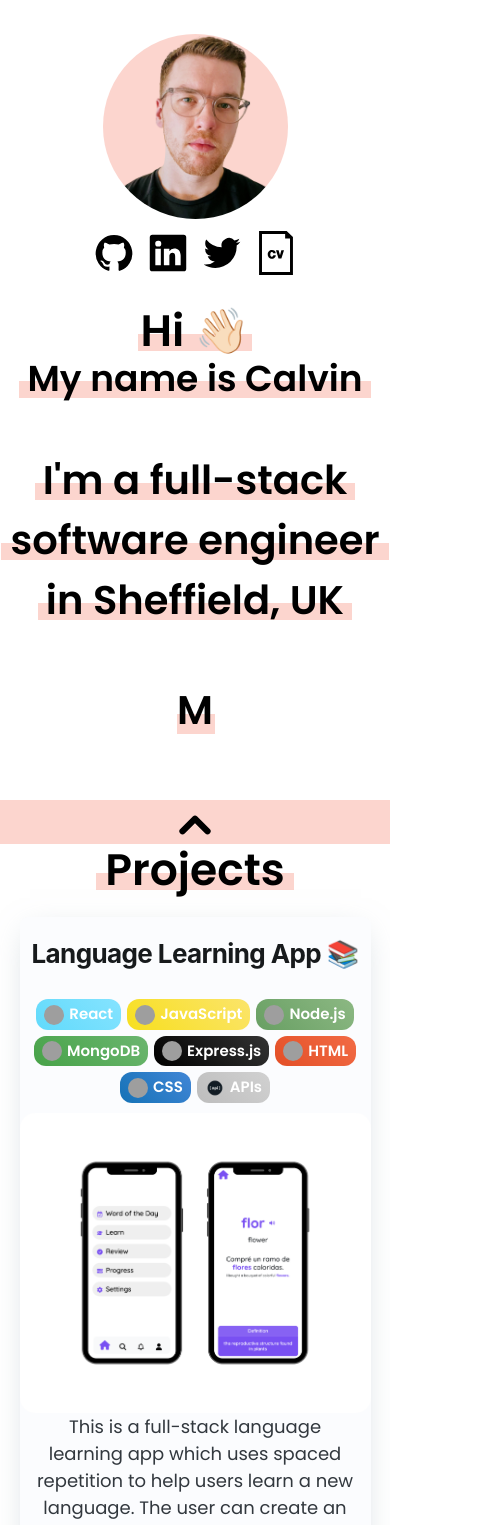
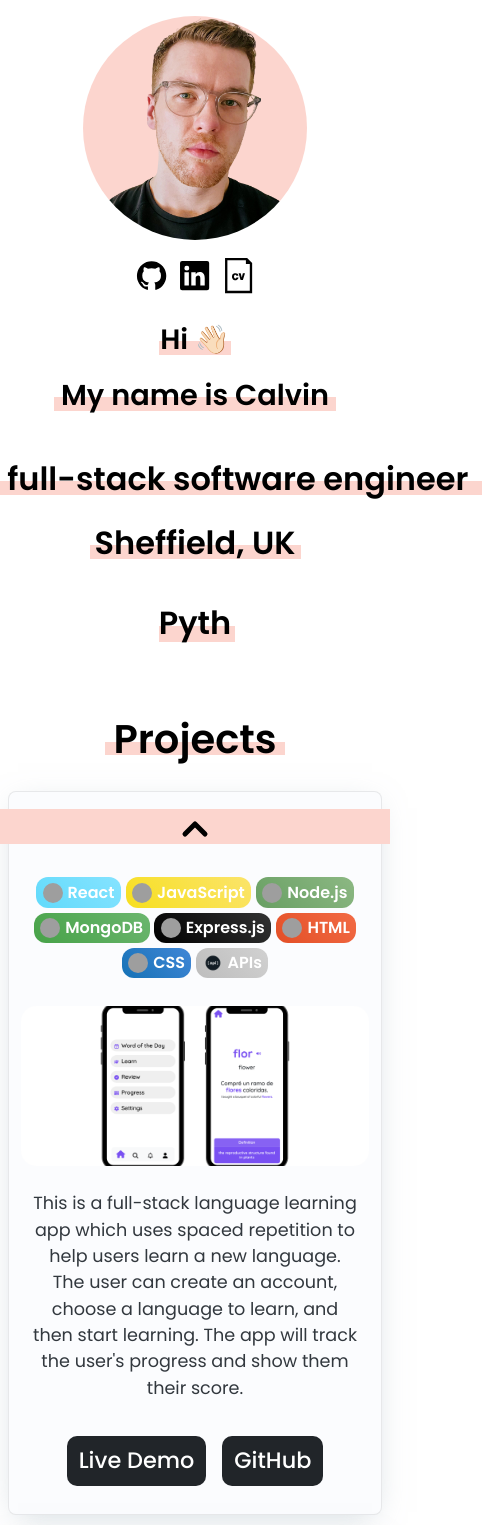
Before and after one commit to CodeByCalvin/Calvin-Merry-Dev, a React (Vite) app: page / in a window 390 px wide. Shown: the top 1525 px of the page, 482 px wide, since content can reach past the window. Built offline with nearby package versions, Linux system fonts and the light colour scheme; grey boxes are pictures that could not be loaded.

Commit message:
Update the desktop and mobile styling, change oreintation of cards, fix bugs

```diff
--- a/src/App.css
+++ b/src/App.css
@@ -4,13 +4,14 @@
 
 .container {
   max-width: 100vw;
-  min-height: 100vh;
+  min-height: auto;
   margin: 0 auto;
-  padding: 1rem;
+  padding: 4rem 2rem 2rem 2rem;
   display: flex;
   align-items: center;
   flex-direction: column;
-  justify-content: center;
+  justify-content: flex-start;
+  gap: 0;
 }
 
 :root {
@@ -36,4 +37,17 @@ body {
   color: var(--primary-color-black);
   line-height: 1;
   font-weight: 400;
+  overflow-x: hidden;
 }
+
+@media (max-width: 768px) {
+  html {
+    font-size: 50%;
+  }
+
+  .container {
+    padding: 2rem 1rem;
+    min-height: auto;
+    justify-content: flex-start;
+  }
+}
--- a/src/components/Home.jsx
+++ b/src/components/Home.jsx
@@ -47,22 +47,7 @@ export default function Home() {
                 </svg>
               </button>
             </a>
-            <a
-              href="https://www.twitter.com/CodeByCalvin"
-              target="_blank"
-              rel="noopener noreferrer"
-            >
-              <button className="social-link">
-                <svg
-                  xmlns="http://www.w3.org/2000/svg"
-                  data-name="Layer 1"
-                  viewBox="0 0 24 24"
-                  id="twitter"
-                >
-                  <path d="M22,5.8a8.49,8.49,0,0,1-2.36.64,4.13,4.13,0,0,0,1.81-2.27,8.21,8.21,0,0,1-2.61,1,4.1,4.1,0,0,0-7,3.74A11.64,11.64,0,0,1,3.39,4.62a4.16,4.16,0,0,0-.55,2.07A4.09,4.09,0,0,0,4.66,10.1,4.05,4.05,0,0,1,2.8,9.59v.05a4.1,4.1,0,0,0,3.3,4A3.93,3.93,0,0,1,5,13.81a4.9,4.9,0,0,1-.77-.07,4.11,4.11,0,0,0,3.83,2.84A8.22,8.22,0,0,1,3,18.34a7.93,7.93,0,0,1-1-.06,11.57,11.57,0,0,0,6.29,1.85A11.59,11.59,0,0,0,20,8.45c0-.17,0-.35,0-.53A8.43,8.43,0,0,0,22,5.8Z"></path>
-                </svg>
-              </button>
-            </a>
+
             <a
               href="https://www.dropbox.com/scl/fi/8o4ov6gkshljwxgpbfa68/Calvin-Merry-CV.pdf?rlkey=s8g128hnsb5yy7smdzmvgo4zp&dl=0"
               target="_blank"
@@ -95,14 +80,14 @@ export default function Home() {
         </Col>
       </Row>
 
-      <Row className="align-items-end">
+      <Row className="align-items-end" style={{ marginBottom: "10rem" }}>
         <Col xs={12} className="text-container main-paragraph">
           <div className="text-with-box">
             <div
               className="body-text nowrap"
               style={{ fontSize: "4rem", whiteSpace: "nowrap" }}
             >
-              I'm a full-stack
+              I'm a full-stack software engineer
             </div>
             <div className="coloured-box" style={{ width: "105%" }}></div>
           </div>
@@ -111,16 +96,7 @@ export default function Home() {
               className="body-text"
               style={{ fontSize: "4rem", whiteSpace: "nowrap" }}
             >
-              software engineer
-            </div>
-            <div className="coloured-box" style={{ width: "105%" }}></div>
-          </div>
-          <div className="text-with-box">
-            <div
-              className="body-text"
-              style={{ fontSize: "4rem", whiteSpace: "nowrap" }}
-            >
-              in Sheffield, UK
+              Sheffield, UK
             </div>
             <div className="coloured-box" style={{ width: "105%" }}></div>
           </div>
@@ -138,15 +114,19 @@ export default function Home() {
               sequence={[
                 "React",
                 700,
+                "Typescript",
+                700,
                 "Javascript",
                 700,
-                "Express.js",
+                "Python",
                 700,
-                "MongoDB",
+                "Django",
                 700,
-                "Node.js",
+                "Azure DevOps",
                 700,
-                "HTML/CSS",
+                "Terraform",
+                700,
+                "Playwright",
                 700,
               ]}
               style={{
--- a/src/components/ProjectCard.jsx
+++ b/src/components/ProjectCard.jsx
@@ -18,29 +18,32 @@ export default function ProjectCard({ projects }) {
     projectIncomplete,
   } = projects;
   return (
-    <Box sx={{ minHeight: 350 }}>
+    <Box sx={{
+      width: '100%',
+      minHeight: 700
+    }}>
       <Card
         className={projectIncomplete ? "blur-card" : null}
         variant="outlined"
         sx={(theme) => ({
           width: "100%",
+          height: "100%",
+          minHeight: 700,
           display: "flex",
-          justifyContent: "center",
+          justifyContent: "flex-start",
           alignItems: "center",
-          gridColumn: "span 2",
           flexDirection: "column",
-          flexWrap: "wrap",
-          border: "none",
+          border: "1px solid rgba(0, 0, 0, 0.08)",
           boxShadow: "0 7px 30px -10px rgba(150,170,180,0.5)",
           overflow: "hidden",
-          padding: "2rem 0rem 2rem 0rem",
-          gap: "clamp(0px, (100% - 360px + 32px) * 999, 16px)",
-          transition: "transform 0.3s, border 0.3s",
+          padding: "2rem 1.5rem",
+          gap: "1.5rem",
+          transition: "transform 0.3s, border 0.3s, box-shadow 0.3s",
           "&:hover": {
-            borderColor: theme.vars.palette.primary.outlinedHoverBorder,
+            borderColor: "rgba(0, 0, 0, 0.15)",
             transform: "translateY(-2px)",
+            boxShadow: "0 12px 40px -10px rgba(150,170,180,0.6)",
           },
-          "& > *": { minWidth: "clamp(0px, (360px - 100%) * 999,100%)" },
         })}
       >
         <div>
--- a/src/components/Projects.jsx
+++ b/src/components/Projects.jsx
@@ -153,12 +153,12 @@ export default function Projects() {
 
   return (
     <div className="projects">
+      <div className="text-with-box">
+        <div className="intro-text">Projects</div>
+        <div className="coloured-box" style={{ width: "110%" }}></div>
+      </div>
+
       <div className="projects-container">
-        <div className="text-with-box">
-          <div className="intro-text">Projects</div>
-          <div className="coloured-box" style={{ width: "110%" }}></div>
-        </div>
-
         {projects.map((project) => {
           return <ProjectCard key={project.title} projects={project} />;
         })}
--- a/src/css/home.css
+++ b/src/css/home.css
@@ -70,7 +70,7 @@ Spacing System (px):
 .links-container {
   display: flex;
   justify-content: center;
-  margin-bottom: 2.8rem;
+  margin-bottom: 4rem;
   gap: 1rem;
 }
 
@@ -96,6 +96,7 @@ Spacing System (px):
   display: flex;
   text-align: center;
   justify-content: center;
+  margin-bottom: 2rem;
 }
 
 .coloured-box-project {
@@ -109,11 +110,11 @@ Spacing System (px):
   object-fit: cover;
   object-position: center;
   margin-bottom: 1rem;
-  margin-top: -12rem;
+  margin-top: 0;
 }
 
 .row-mb {
-  margin-bottom: 5rem;
+  margin-bottom: 4rem;
 }
 
 .text-container {
@@ -123,9 +124,9 @@ Spacing System (px):
 }
 
 .intro-text {
-  font-size: 4.4rem;
+  font-size: 4.8rem;
   font-weight: 600;
-  line-height: 1.2;
+  line-height: 1.4;
 }
 
 .body-text {
@@ -135,7 +136,7 @@ Spacing System (px):
 }
 
 .main-paragraph {
-  margin-bottom: 6rem;
+  margin-bottom: 5rem;
 }
 
 .scroll-down-btn {
@@ -156,3 +157,31 @@ Spacing System (px):
   font-weight: 400;
   line-height: 1.2;
 }
+
+@media (max-width: 768px) {
+  .profile-picture {
+    margin-top: 0;
+    width: 60%;
+    margin-bottom: 2rem;
+  }
+
+  .row-mb {
+    margin-bottom: 3rem;
+  }
+
+  .links-container {
+    margin-bottom: 3rem;
+  }
+
+  .intro-text {
+    font-size: 3.5rem;
+  }
+
+  .body-text {
+    font-size: 3rem;
+  }
+
+  .main-paragraph {
+    margin-bottom: 3rem;
+  }
+}
--- a/src/css/projectCard.css
+++ b/src/css/projectCard.css
@@ -3,15 +3,19 @@
   line-height: 1.5;
   text-align: center;
   max-width: 35rem;
-  margin-bottom: 2rem;
+  margin-bottom: auto;
   padding: 0rem 1.4rem 1.4rem 1.4rem;
+  overflow: hidden;
+  flex-grow: 1;
 }
 
 .project-img {
   width: 100%;
-  height: 30rem;
+  height: 20rem;
   object-fit: cover;
   border-radius: 15px;
+  flex-shrink: 0;
+  margin-bottom: 1.5rem;
 }
 
 .btn-content {
@@ -23,6 +27,7 @@
 .tech-stack-container {
   width: 35rem;
   padding: 1rem;
+  margin-bottom: 1rem;
 }
 
 .tech-logo {
@@ -36,7 +41,8 @@
 .cta-group {
   display: flex;
   gap: 2rem;
-  margin-bottom: 2rem;
+  margin-bottom: 0;
+  margin-top: auto;
   justify-content: center;
 }
 
@@ -82,3 +88,35 @@
 .blur-card .card-title {
   filter: none;
 }
+
+@media (max-width: 768px) {
+  .description {
+    font-size: 2.2rem;
+    max-width: 100%;
+  }
+
+  .tech-stack-container {
+    width: 100%;
+  }
+
+  .tech-btn {
+    font-size: 2rem !important;
+  }
+
+  .tech-logo {
+    width: 2.5rem !important;
+    height: 2.5rem !important;
+  }
+
+  .btn-card-cta {
+    font-size: 2.8rem;
+  }
+
+  .MuiTypography-h2 {
+    font-size: 3.2rem !important;
+  }
+
+  .MuiLink-root {
+    font-size: 3.2rem !important;
+  }
+}
--- a/src/css/projects.css
+++ b/src/css/projects.css
@@ -1,17 +1,51 @@
 .projects {
+  width: 100%;
+  padding: 2rem 0;
   display: flex;
   flex-direction: column;
   align-items: center;
-  justify-content: center;
+}
+
+.projects .text-with-box {
+  margin-bottom: 8rem;
+}
+
+.projects .text-with-box .intro-text {
+  font-size: 5rem;
 }
 
 .projects-container {
-  display: flex;
-  flex-direction: column;
-  align-items: center;
-  justify-content: center;
-  max-width: 60rem;
-  width: 90%;
+  display: grid;
+  grid-template-columns: repeat(3, 1fr);
   gap: 2rem;
-  margin-bottom: 8rem;
+  width: 100%;
+  max-width: 1400px;
+  padding: 0 2rem;
+  margin-bottom: 4rem;
 }
+
+/* Tablet */
+@media (max-width: 1024px) {
+  .projects-container {
+    grid-template-columns: repeat(2, 1fr);
+    gap: 1.5rem;
+  }
+}
+
+/* Mobile */
+@media (max-width: 768px) {
+  .projects {
+    padding: 1rem 0;
+  }
+
+  .projects .text-with-box {
+    margin-bottom: 3rem;
+  }
+
+  .projects-container {
+    grid-template-columns: 1fr;
+    padding: 0 1rem;
+    gap: 2rem;
+    margin-bottom: 2rem;
+  }
+}
```
